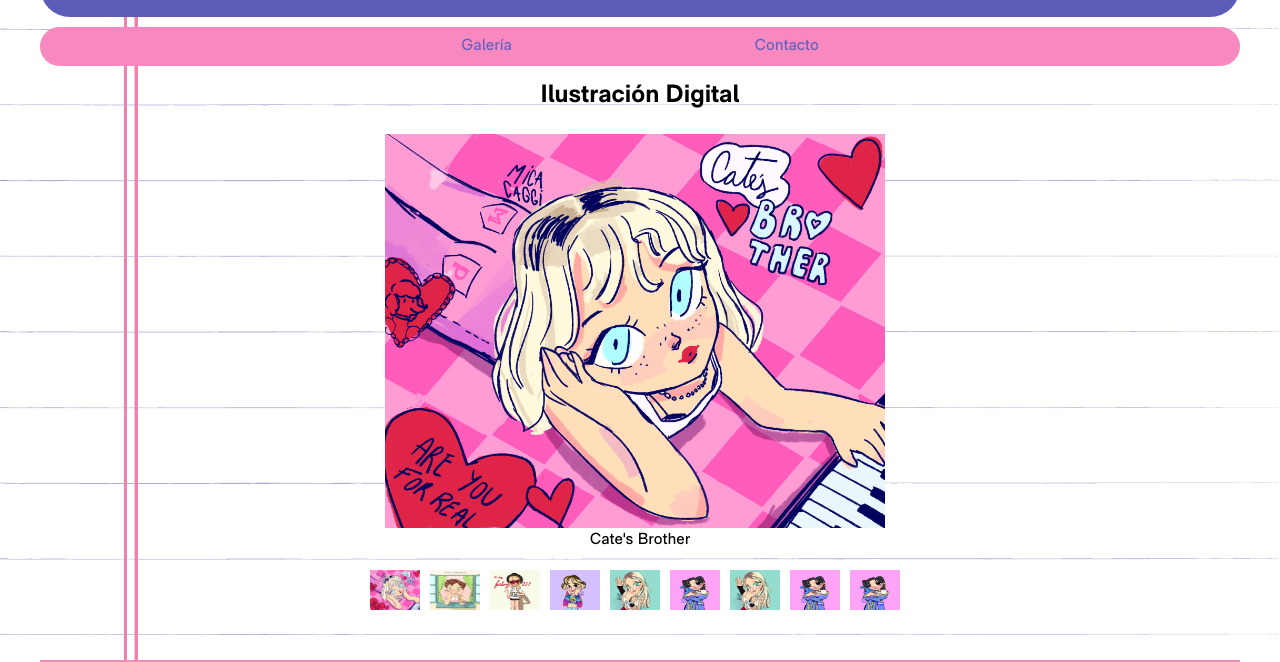
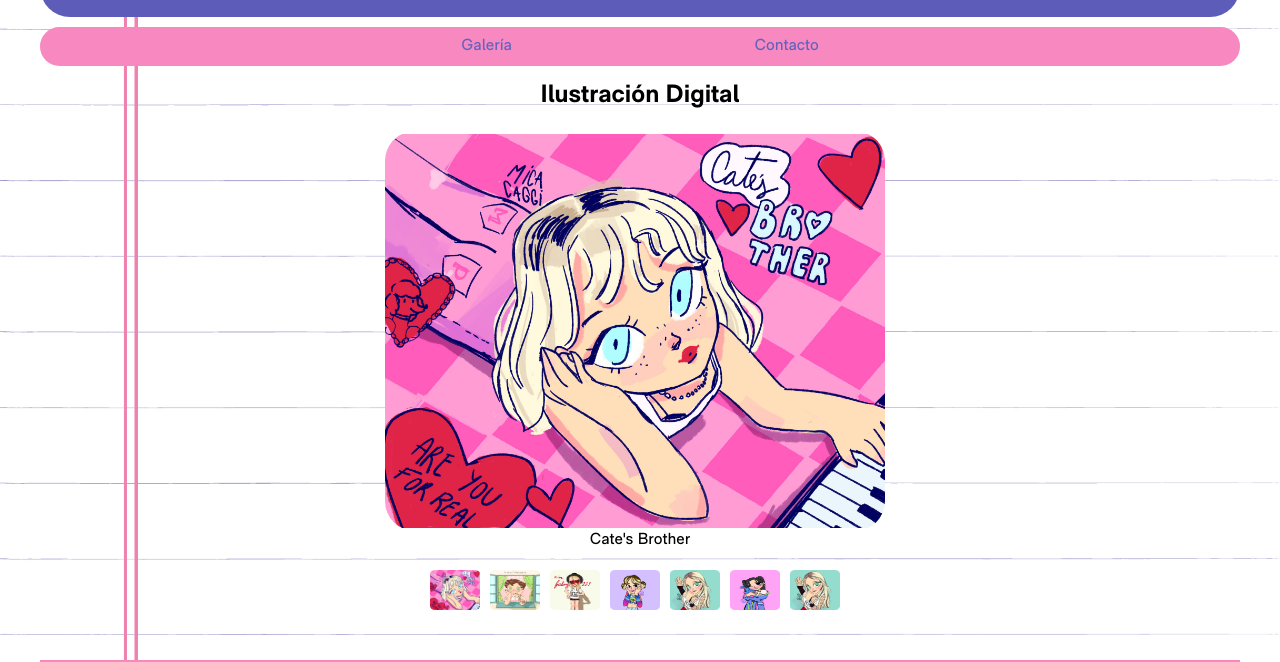
Before and after one commit to micacaggi22/TPFinal-CaggiMicaela, a plain HTML site: page ilustracion_galeria.html in a window 1280 px wide. Shown: the part 113-775 px from the top of the page. Drawn offline with Linux system fonts and the light colour scheme.

Commit message:
más correciones de mi carrusel

```diff
--- a/estilos.css
+++ b/estilos.css
@@ -368,9 +368,10 @@ input [type=checkbox]{
 }
 
 .carrusel-fotos img {
-  height: 200px;
+	height: 400px;
 	width: inherit;
 	object-fit: contain;
+	border-radius: 30px;
 }
 #Carruselmenu{
 	padding: 0px 0px 30px 0px;
@@ -390,18 +391,19 @@ input [type=checkbox]{
 	display: flex;
 	flex-direction: row;
 }
+.carrusel-menu img{
+	border-radius:10%;
+
+}
 
 @media screen and (min-width: 600px) {
   .carrusel-fotos {
     overflow: hidden;
   }
-
   .carrusel-fotos img {
     width: 500px;
     height: 400px;
-	  gap: 2px;
   }
-
   .carrusel-menu {
     display: block;
 	list-style: none;
--- a/ilustracion_galeria.html
+++ b/ilustracion_galeria.html
@@ -33,8 +33,6 @@
 					<li id="foto5"><img src="img/foto5.jpg" alt=""><p class="ferias-nombre">Lola Índigo en Toy Story</p></li>
 					<li id="foto6"><img src="img/foto6.jpg" alt=""><p class="ferias-nombre">Yuna/Integrantes de Itzy</p></li>
 					<li id="foto7"><img src="img/foto5.jpg" alt=""><p class="ferias-nombre">Lola Índigo en Toy Story</p></li>
-					<li id="foto8"><img src="img/foto6.jpg" alt=""><p class="ferias-nombre">Yuna/Integrantes de Itzy</p></li>
-					<li id="foto9"><img src="img/foto6.jpg" alt=""><p class="ferias-nombre">Yuna/Integrantes de Itzy</p></li>
 				</ul>
 			</div>
 			<div id="Carruselmenu">
@@ -46,8 +44,6 @@
 					<li><a href="#foto5"><img src="img/foto5.jpg" alt=""></a></li>
 					<li><a href="#foto6"><img src="img/foto6.jpg" alt=""></a></li>
 					<li><a href="#foto7"><img src="img/foto5.jpg" alt=""></a></li>
-					<li><a href="#foto8"><img src="img/foto6.jpg" alt=""></a></li>
-					<li><a href="#foto9"><img src="img/foto6.jpg" alt=""></a></li>
 				</ul>
 			</div>
 		</section>
```
Lines whose indentation alone changed are shown as unchanged.
